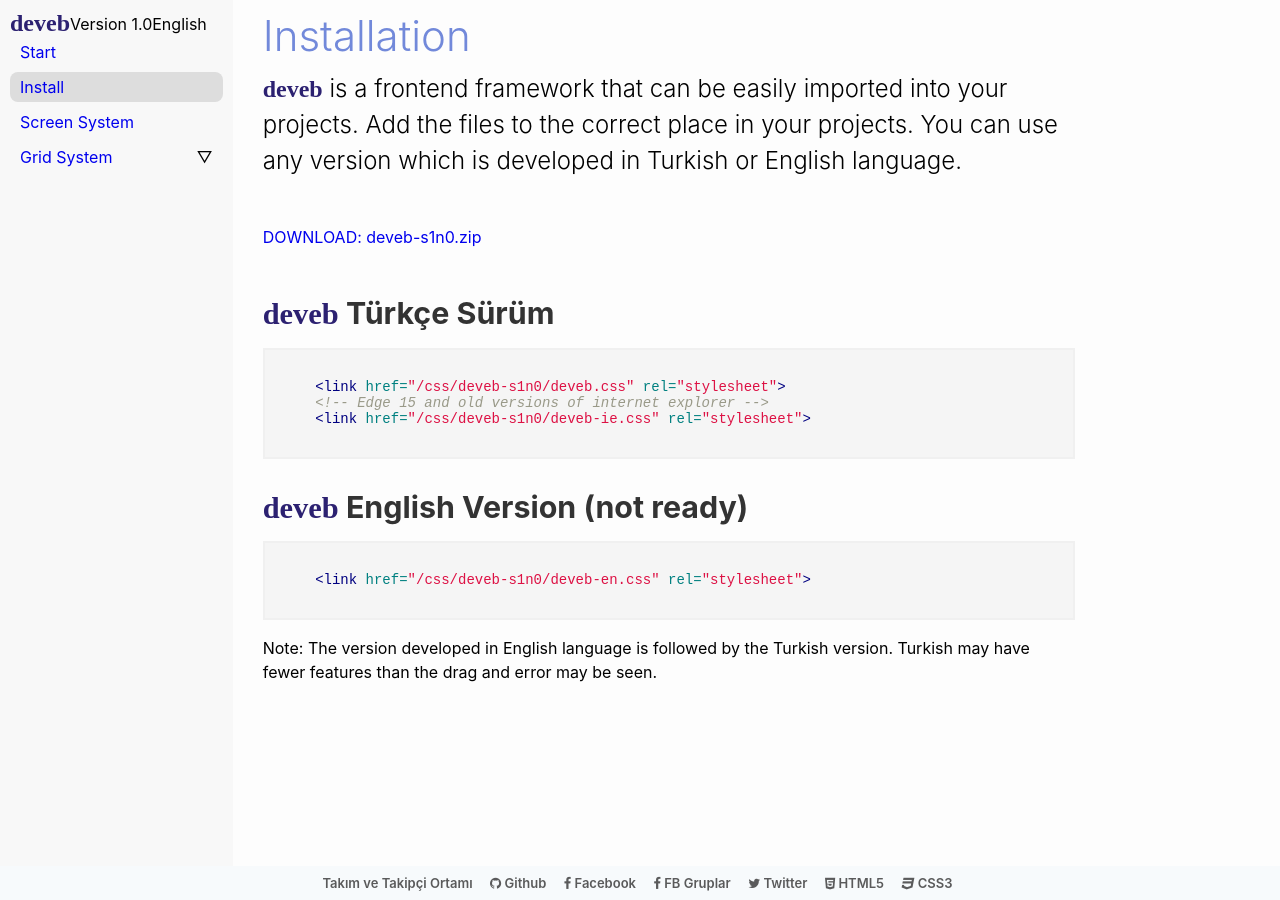
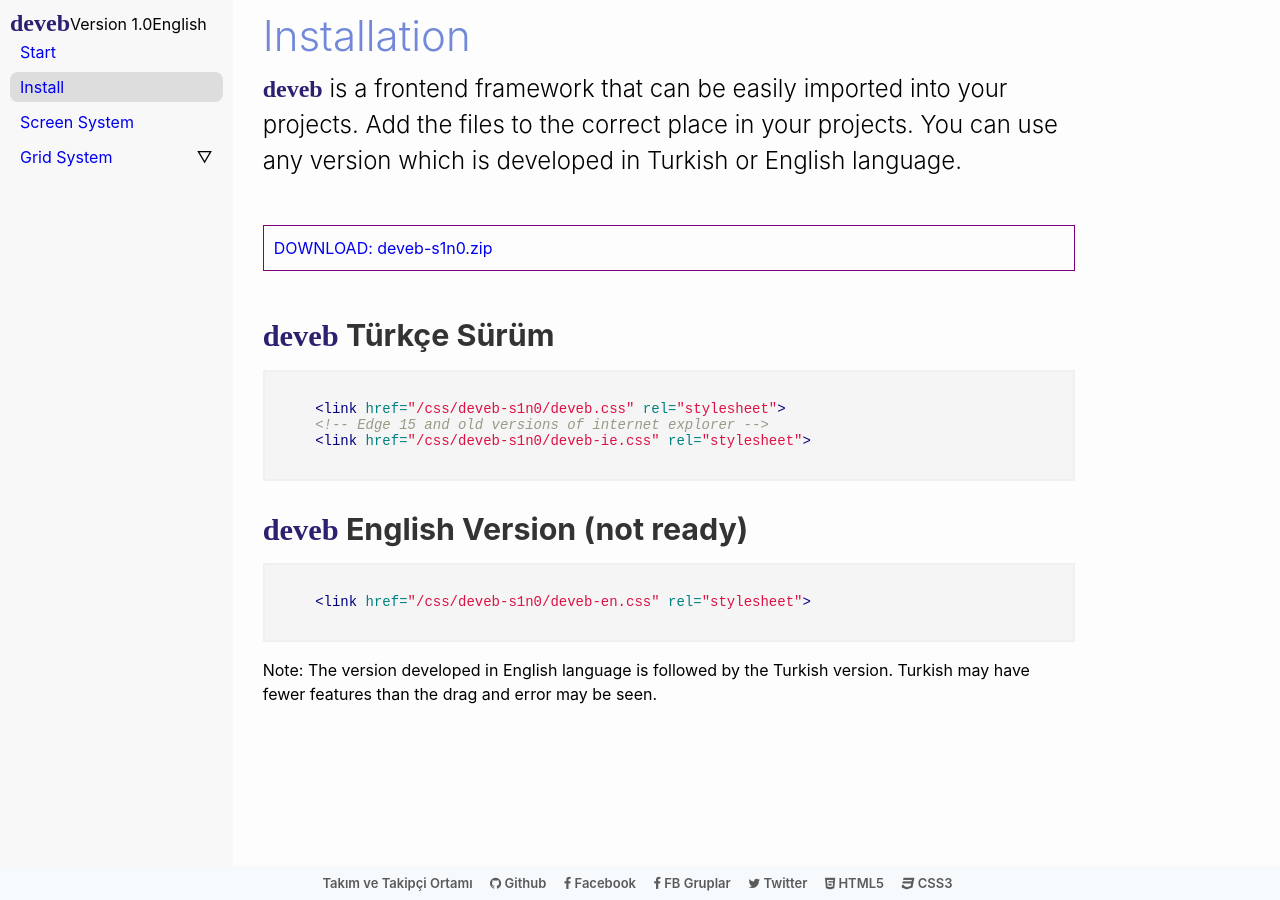
Before and after one commit to data-deveb/data-deveb.github.io, a Jekyll site: the page built from 1.0/en/kurulum.html, in a window 1280 px wide. Built offline with Jekyll 4.4.1, drawn with Linux system fonts in a browser that asks for light colours; some web fonts are replaced.

Commit message:
deveb 1.0 kurulum
sürüm dosyası güncellendi.

```diff
--- a/1.0/en/kurulum.html
+++ b/1.0/en/kurulum.html
@@ -6,7 +6,7 @@
       <span class="simget">deveb</span> is a frontend framework that can be easily imported into your projects. Add the files to the correct place in your projects. You can use any version which is developed in Turkish or English language.
     </p>
     <p>
-      <a data-basmal class="birincil" href="https://github.com/data-deveb/data-deveb.github.io/releases/download/deveb-1.0-tr/deveb-s1n0.zip">DOWNLOAD: deveb-s1n0.zip</a>
+      <a data-basmal data-gnl="_o 0" class="birincil" href="https://github.com/data-deveb/data-deveb.github.io/releases/download/deveb-1.0-tr/deveb-s1n0.zip" style="border:1px solid purple; padding:10px;">DOWNLOAD: deveb-s1n0.zip</a>
     </p>
 
     <h2><span class="simget">deveb</span> Türkçe Sürüm</h2>
--- a/1.0/tr/kurulum.html
+++ b/1.0/tr/kurulum.html
@@ -6,7 +6,7 @@
       <span class="simget">deveb</span> çalışmalarınıza aktarılabilen kolay bir önyüz çatısıdır. Yapılması gereken dosyaları dizinleriniz arasında uygun yere kopyalamak ve html dosyalarınızda çağırmaktır. Türkçe veya İngilizce olarak geliştirilen herhangi bir sürümünü kullanabilirsiniz.
     </p>
     <p>
-      <a data-basmal class="birincil" href="https://github.com/data-deveb/data-deveb.github.io/releases/download/deveb-1.0-tr/deveb-s1n0.zip">İNDİR: deveb-s1n0.zip</a>
+      <a data-basmal data-gnl="_o 0" class="birincil" href="https://github.com/data-deveb/data-deveb.github.io/releases/download/deveb-1.0-tr/deveb-s1n0.zip" style="border:1px solid purple; padding:10px;">İNDİR: deveb-s1n0.zip</a>
     </p>
 
     <h2><span class="simget">deveb</span> Türkçe Sürüm</h2>
```
